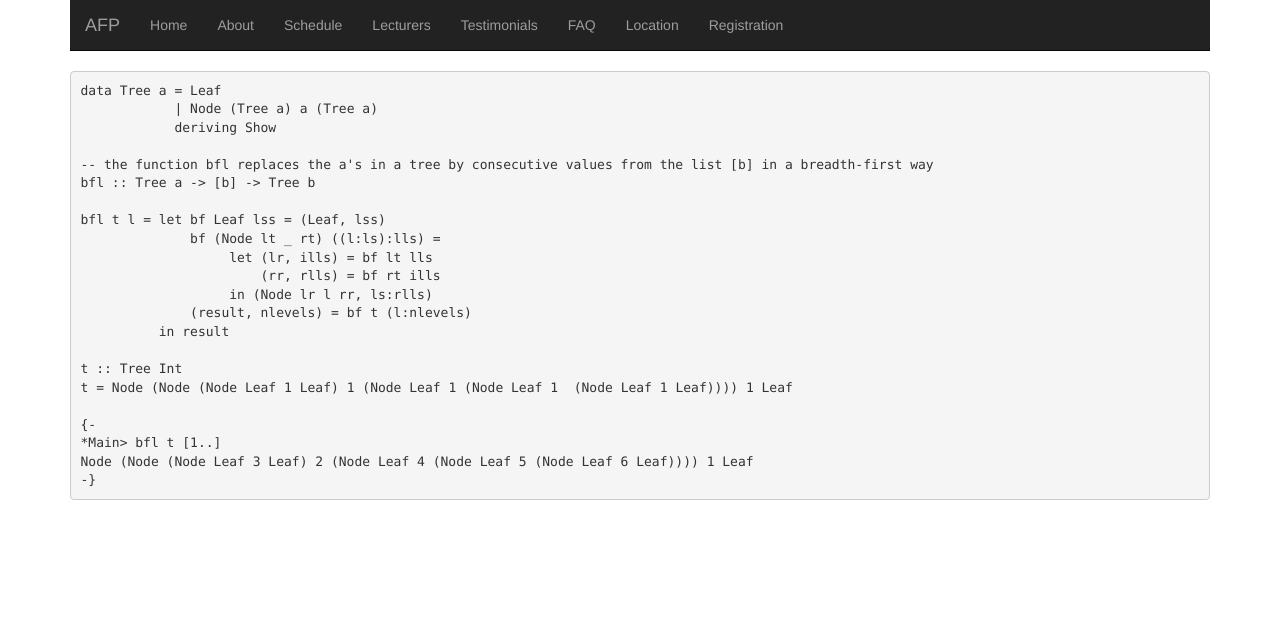
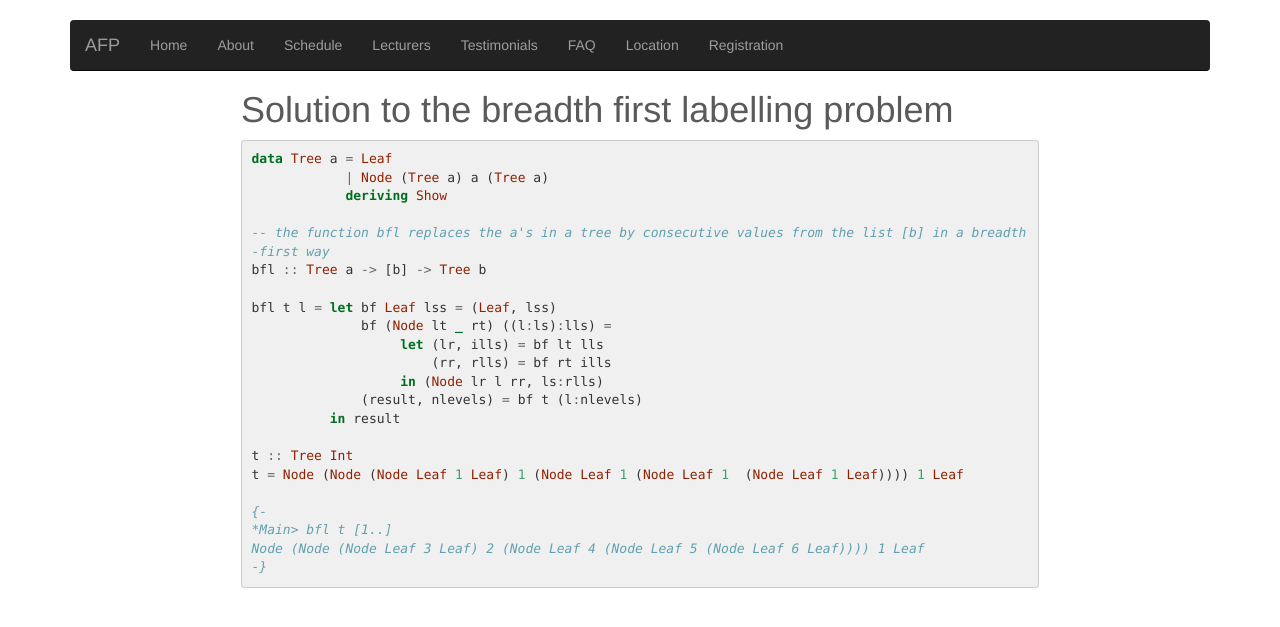
Before and after one commit to uu-afp/uu-afp.github.io, a Jekyll site: the page built from LabelBreadthFirst.md, in a window 1280 px wide. Shown: the top 627 px of the page. Built offline with Jekyll 4.4.1, drawn with Linux system fonts in a browser that asks for light colours; nearby versions of some CDN libraries; our own code applies the rules of GitHub Pages for plain Markdown files; library files that are not in the unit come from our copies.

Commit message:
Added breadth first labelling solution.

````diff
--- a/Code/LabelBreadthFirst.md
+++ b/LabelBreadthFirst.md
@@ -1,3 +1,10 @@
+---
+title: Breadth-first labelling
+layout: margins
+---
+
+# Solution to the breadth first labelling problem
+
 ```haskell
 data Tree a = Leaf
             | Node (Tree a) a (Tree a)
--- a/schedule.html
+++ b/schedule.html
@@ -88,7 +88,7 @@ will be in the adjacent Koningsberger building (KBG).</p>
     <tr>
       <td>Tuesday 28/8</td>
       <td>09:00</td>
-      <td><i>Laziness</i> (Doaitse) <a href="slides/C3-LazyEvaluation-final-handout.pdf">slides</a></td>
+      <td><i>Laziness</i> (Doaitse) <a href="slides/C3-LazyEvaluation-final-handout.pdf">slides</a> and <a href="LabelBreadthFirst.html">breadth first labelling algorithm</a></td>
       <td>BBG 023 </td>
     </tr>
 
````
